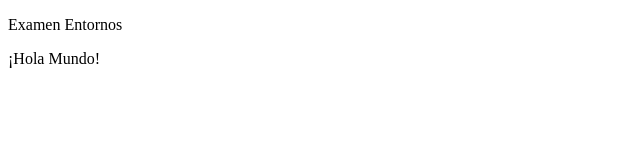
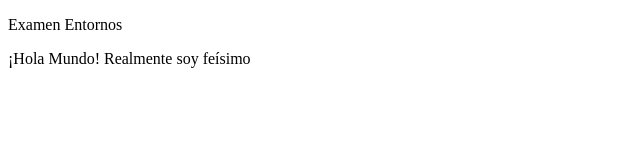
Before and after one commit to Santaolalla/RepositorioGitBashED3, a plain HTML site: page index.html in a window 1280 px wide. Shown: the whole page, without its empty margins (0-640 px from the left). Drawn offline with Linux system fonts and the light colour scheme.

Commit message:
Commit en RamaB

```diff
--- a/index.html
+++ b/index.html
@@ -5,5 +5,6 @@
     </head>
     <body>
         <a>¡Hola Mundo!</a>
+        <a>Realmente soy feísimo</a>
     </body>
 </html>
```
